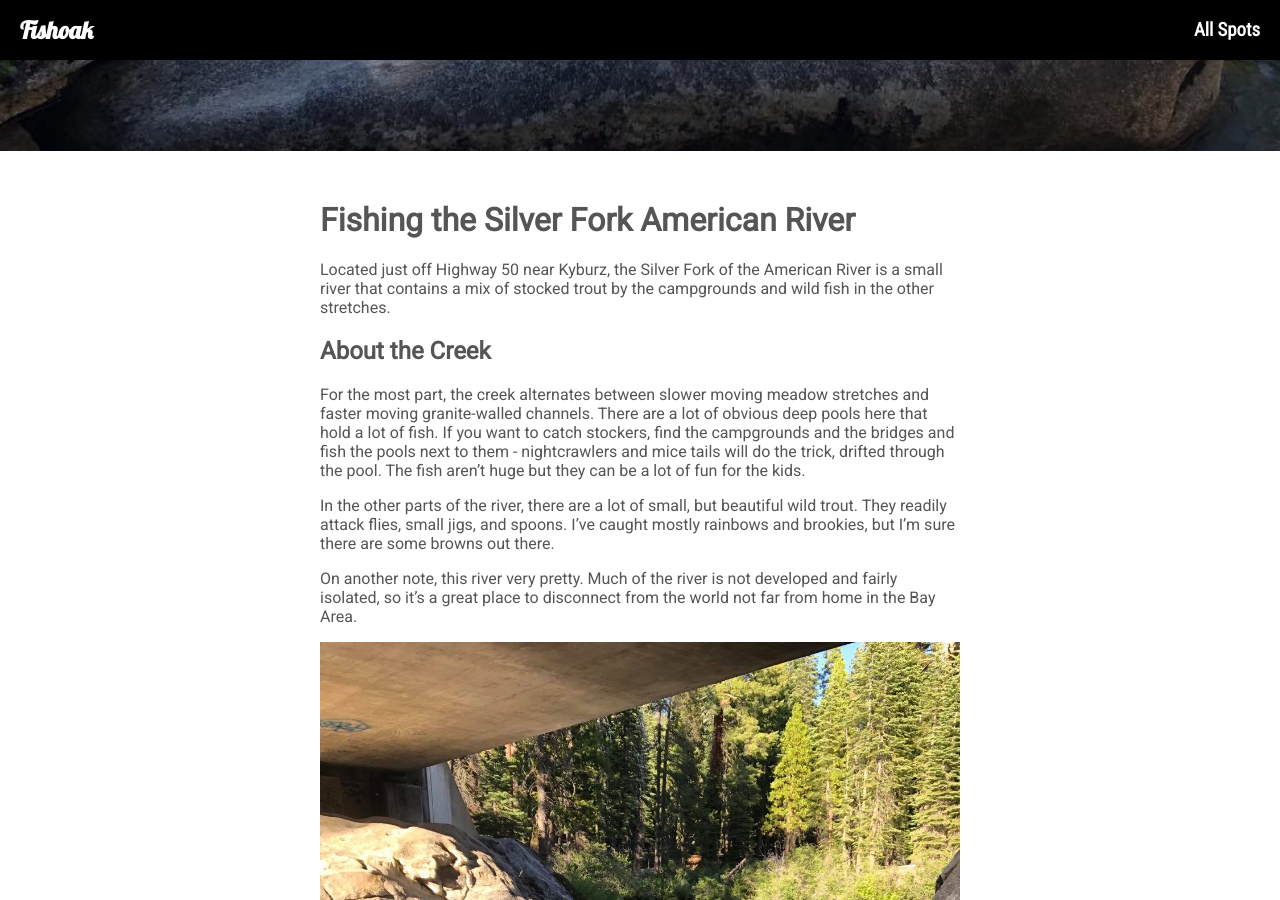
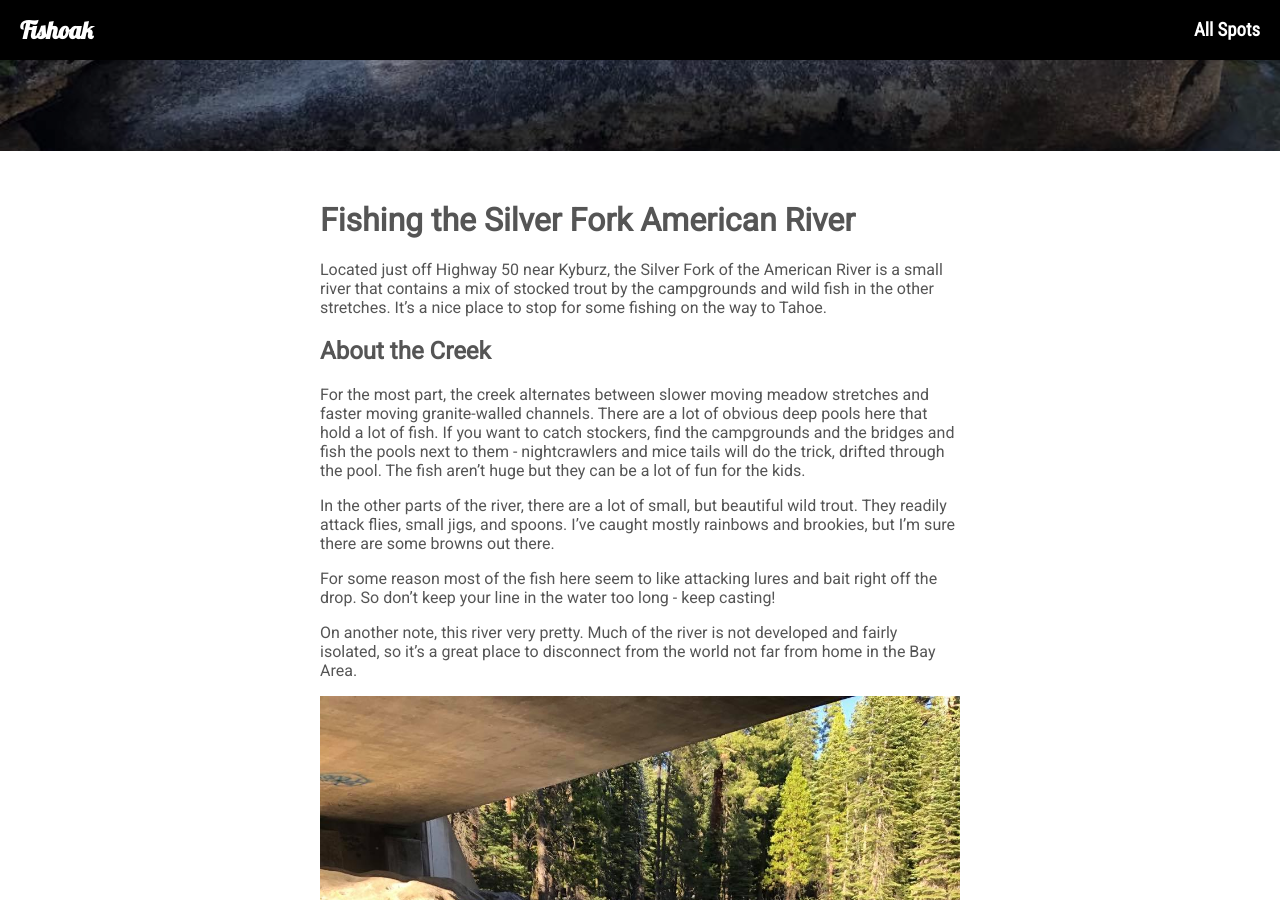
Before and after one commit to antiamoeba/fishoak, a Jekyll site: the page built from _far/silverfork.md, in a window 1280 px wide and 900 px high, scrolled down 749 px. Built offline with Jekyll 4.4.1, drawn with Linux system fonts in a browser that asks for light colours; comment, search, counter and statistics services are not loaded.

Commit message:
chris's update

```diff
--- a/_far/silverfork.md
+++ b/_far/silverfork.md
@@ -5,7 +5,7 @@ image: silverfork.jpg
 
 # Fishing the Silver Fork American River
 
-Located just off Highway 50 near Kyburz, the Silver Fork of the American River is a small river that contains a mix of stocked trout by the campgrounds and wild fish in the other stretches.
+Located just off Highway 50 near Kyburz, the Silver Fork of the American River is a small river that contains a mix of stocked trout by the campgrounds and wild fish in the other stretches. It's a nice place to stop for some fishing on the way to Tahoe.
 
 {% include _ads/article.html %}
 
@@ -15,6 +15,8 @@ Located just off Highway 50 near Kyburz, the Silver Fork of the American River i
 For the most part, the creek alternates between slower moving meadow stretches and faster moving granite-walled channels. There are a lot of obvious deep pools here that hold a lot of fish. If you want to catch stockers, find the campgrounds and the bridges and fish the pools next to them - nightcrawlers and mice tails will do the trick, drifted through the pool. The fish aren't huge but they can be a lot of fun for the kids.
 
 In the other parts of the river, there are a lot of small, but beautiful wild trout. They readily attack flies, small jigs, and spoons. I've caught mostly rainbows and brookies, but I'm sure there are some browns out there.
+
+For some reason most of the fish here seem to like attacking lures and bait right off the drop. So don't keep your line in the water too long - keep casting!
 
 On another note, this river very pretty. Much of the river is not developed and fairly isolated, so it's a great place to disconnect from the world not far from home in the Bay Area.
 
```
